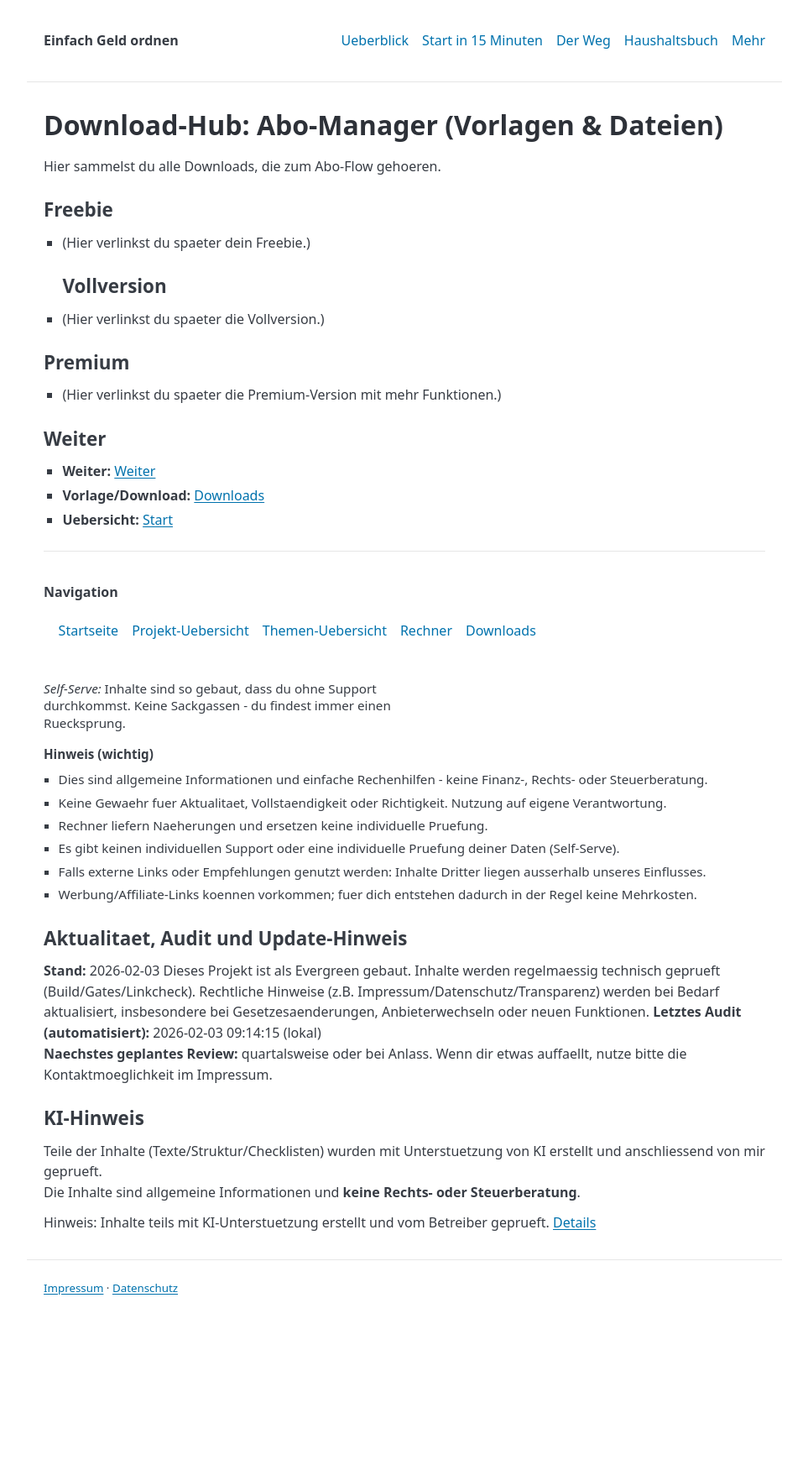
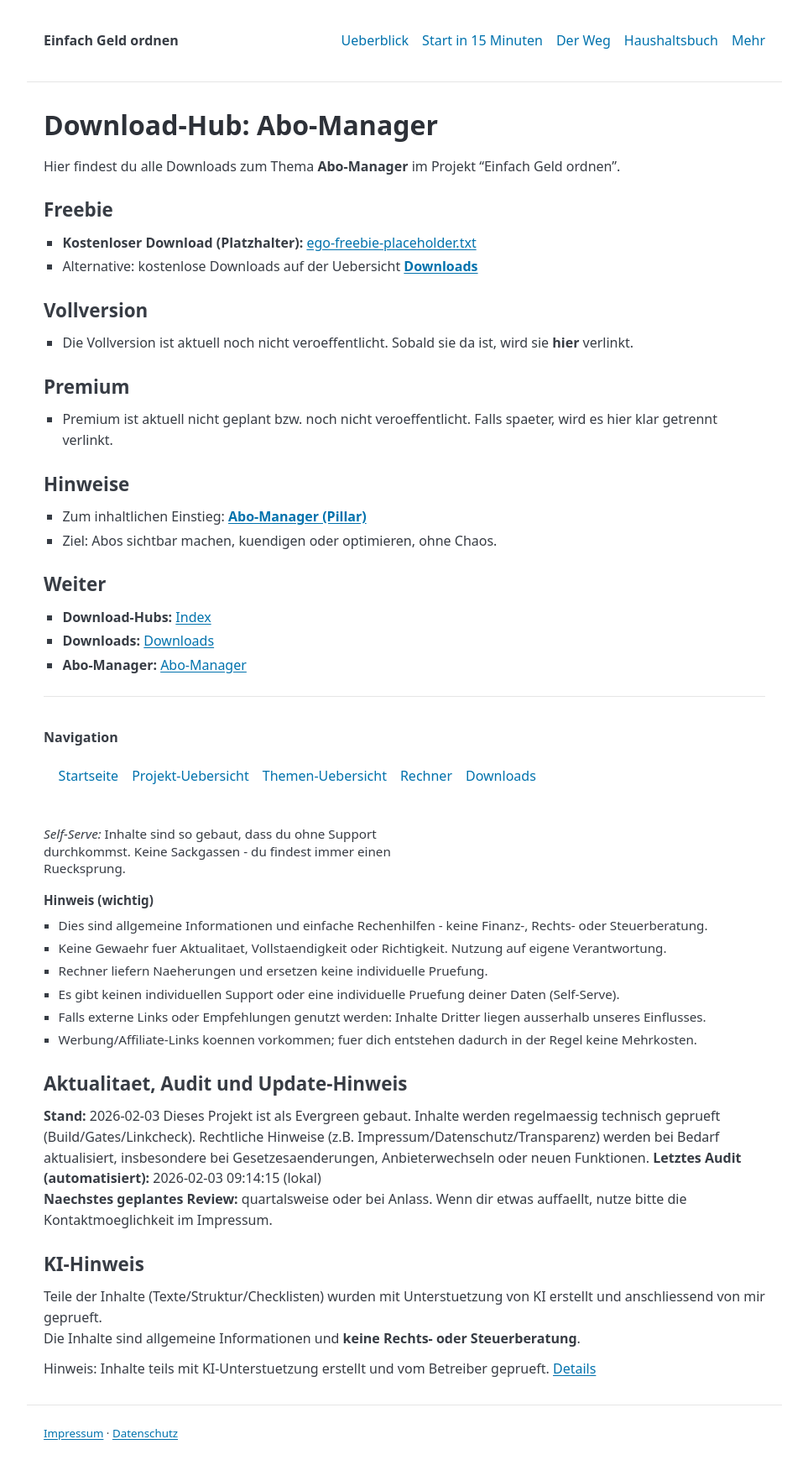
Before and after one commit to gluecklich-tools/einfach-geld-ordnen, a Jekyll site: the page built from seiten/download-hub-abo-manager.md, in a window 1280 px wide. Shown: the whole page at 84% size, without its empty margins (158-1121 px from the left). Built offline with Jekyll 4.4.1, drawn with Linux system fonts in a browser that asks for light colours; before the commit the page ends 1566 px from its top, so only the background shows below that.

Commit message:
MVP02: add download hub abo-manager (2026-02-03)

```diff
--- a/seiten/download-hub-abo-manager.md
+++ b/seiten/download-hub-abo-manager.md
@@ -1,23 +1,35 @@
 ---
 layout: default
-title: Download-Hub Abo-Manager
+title: "Download-Hub: Abo-Manager"
 permalink: /seiten/download-hub-abo-manager.html
 ---
-# Download-Hub: Abo-Manager (Vorlagen & Dateien)
-Hier sammelst du alle Downloads, die zum Abo-Flow gehoeren.
+
+# Download-Hub: Abo-Manager
+
+Hier findest du alle Downloads zum Thema **Abo-Manager** im Projekt "Einfach Geld ordnen".
+
 ## Freebie
-* (Hier verlinkst du spaeter dein Freebie.)
+
+- **Kostenloser Download (Platzhalter):** [ego-freebie-placeholder.txt]({{ site.baseurl }}/downloads/ego-freebie-placeholder.txt)
+- Alternative: kostenlose Downloads auf der Uebersicht **[Downloads]({{ site.baseurl }}/seiten/downloads.html)**
+
 ## Vollversion
-* (Hier verlinkst du spaeter die Vollversion.)
+
+- Die Vollversion ist aktuell noch nicht veroeffentlicht. Sobald sie da ist, wird sie **hier** verlinkt.
 
 ## Premium
 
-* (Hier verlinkst du spaeter die Premium-Version mit mehr Funktionen.)
+- Premium ist aktuell nicht geplant bzw. noch nicht veroeffentlicht. Falls spaeter, wird es hier klar getrennt verlinkt.
+
+## Hinweise
+
+- Zum inhaltlichen Einstieg: **[Abo-Manager (Pillar)]({{ site.baseurl }}/pillar/abo-manager.html)**
+- Ziel: Abos sichtbar machen, kuendigen oder optimieren, ohne Chaos.
 
 ## Weiter
 
-- **Weiter:** [Weiter]({{ site.baseurl }}/seiten/abo-manager.html)
-- **Vorlage/Download:** [Downloads]({{ site.baseurl }}/seiten/downloads.html)
-- **Uebersicht:** [Start]({{ site.baseurl }}/index.html)
+- **Download-Hubs:** [Index]({{ site.baseurl }}/seiten/download-hub-index.html)
+- **Downloads:** [Downloads]({{ site.baseurl }}/seiten/downloads.html)
+- **Abo-Manager:** [Abo-Manager]({{ site.baseurl }}/pillar/abo-manager.html)
 
 {% include no_sackgasse_footer.html %}
```
